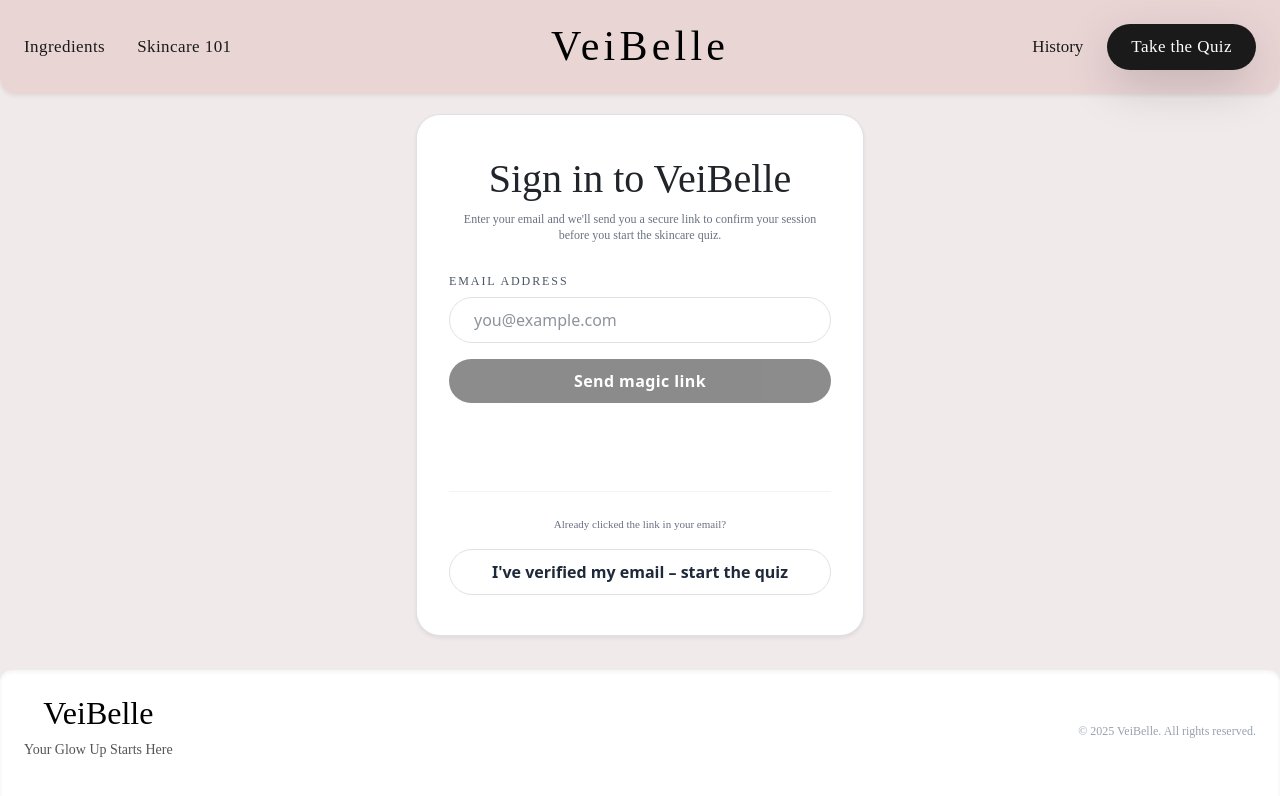
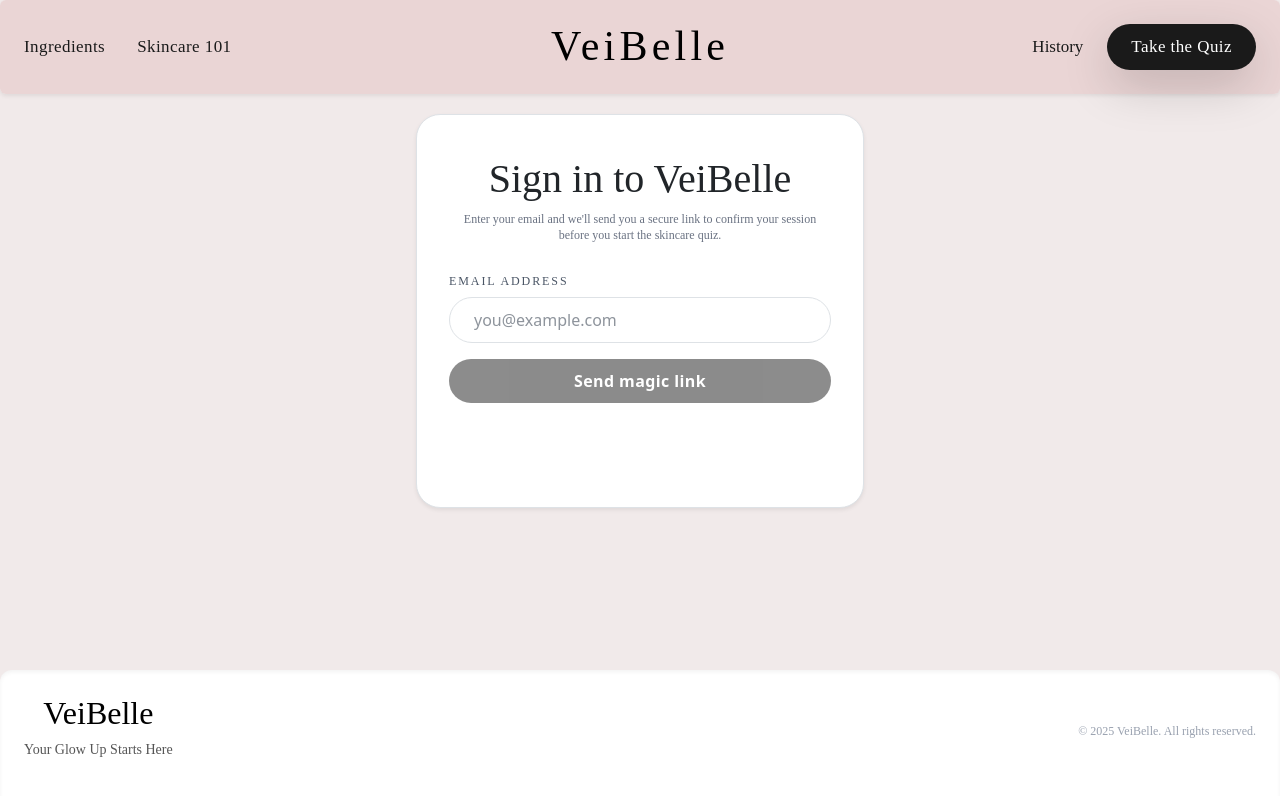
Before and after one commit to darinaeee/Veibelle-Skincare-Latest, a React app in the folder frontend/: page /auth/login in a window 1280 px wide. Shown: the top 796 px of the page. Built offline with nearby package versions, Linux system fonts and the light colour scheme; the HTML template or start-up script is replaced by a standard one.

Commit message:
Update frontend UI, logout button, and quiz flow

```diff
--- a/frontend/src/components/Header.jsx
+++ b/frontend/src/components/Header.jsx
@@ -27,8 +27,8 @@ const Header = () => {
 
   return (
     <>
-      <header className="fixed top-0 left-0 w-full bg-[#e9d4d4]/95 backdrop-blur-md text-[#1a1a1a] shadow-sm z-50 rounded-b-2xl transition-all duration-300">
-        <div className="max-w-7xl mx-auto px-6 py-4 flex justify-between items-center relative">
+      <header className="fixed top-0 left-0 w-full bg-[#e9d4d4]/95 backdrop-blur-md text-[#1a1a1a] shadow-sm z-50 rounded transition-all duration-300">
+        <div className="max-w-8xl mx-auto px-6 py-4 flex justify-between items-center relative">
           {/* Left Navigation */}
           <nav className="flex gap-8 font-[Poppins] text-[17px] font-medium tracking-wide">
             <NavLink
@@ -77,7 +77,7 @@ const Header = () => {
             </Link>
 
             <Link
-              to="/quiz"
+              to="/auth/login"
               className="bg-[#1a1a1a] text-white px-6 py-2.5 rounded-full text-[17px] font-[Poppins] font-medium tracking-wide shadow-lg hover:bg-[#333] hover:shadow-xl active:scale-95 transition-all duration-300 no-underline"
             >
               Take the Quiz
--- a/frontend/src/pages/EmailLogin.jsx
+++ b/frontend/src/pages/EmailLogin.jsx
@@ -105,6 +105,7 @@ const EmailLogin = () => {
         </div>
 
         {/* Continue button for after verification */}
+        {/*}
         <div className="mt-6 pt-4 border-t border-gray-100">
           <p className="text-[11px] font-['Poppins'] text-gray-500 text-center mb-3">
             Already clicked the link in your email?
@@ -115,7 +116,7 @@ const EmailLogin = () => {
           >
             I&apos;ve verified my email – start the quiz
           </button>
-        </div>
+        </div>*/}
       </div>
     </div>
   );
--- a/frontend/src/pages/Verified.jsx
+++ b/frontend/src/pages/Verified.jsx
@@ -2,7 +2,7 @@
 import React from "react";
 
 const Verified = () => (
-  <div className="min-h-screen flex items-center justify-center bg-[#fff5f8]">
+  <div className="min-h-screen flex items-center justify-center">
     <div className="bg-white p-8 rounded-pill shadow-md w-full max-w-md text-center">
       <h2 className="font-['Cinzel'] text-2xl mb-3">Email Verified</h2>
       <p className="font-['Poppins'] text-sm text-gray-600 mb-4">
```
